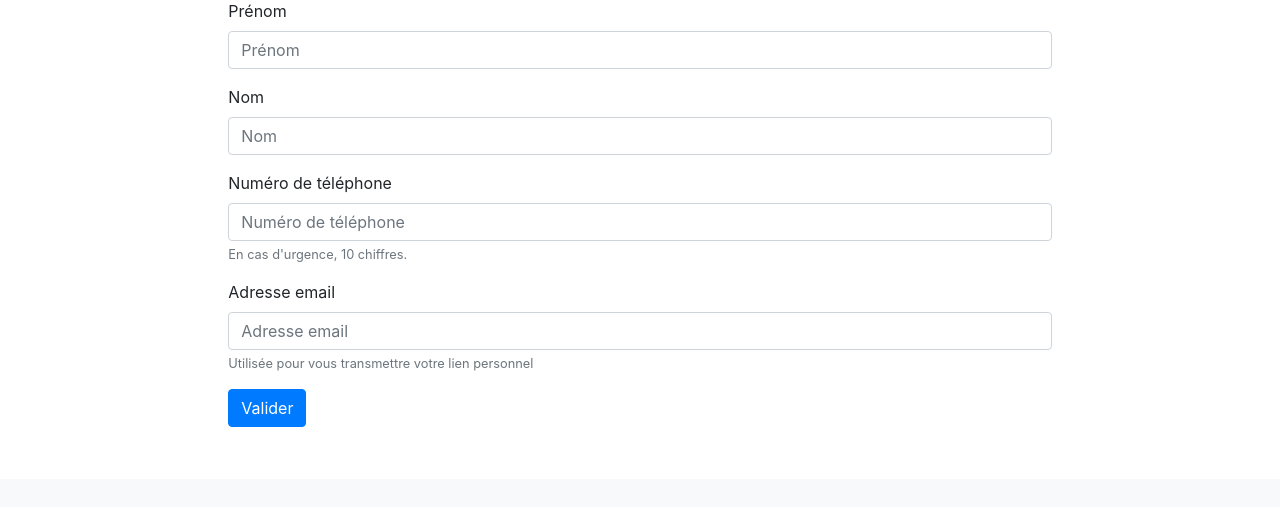
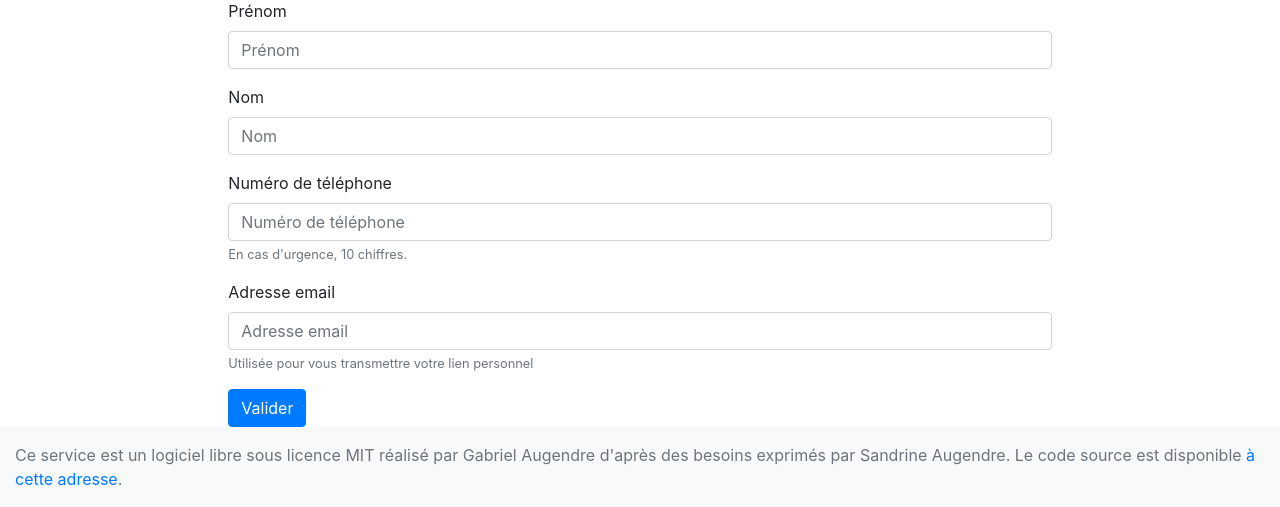
Before and after one commit to Crocmagnon/manuels-scolaires, a Django app: page / in a window 1280 px wide. Shown: the part 321-828 px from the top of the page. Before the commit the page ends 748 px from the top, so only its background shows below. Run offline with Django 3.2, Linux system fonts and the light colour scheme; some libraries are stand-ins or nearby versions.

Commit message:
Update bootstrap & add footer

```diff
--- a/manuels/templates/manuels/base.html
+++ b/manuels/templates/manuels/base.html
@@ -16,11 +16,12 @@
     <meta name="msapplication-TileColor" content="#2d89ef">
     <meta name="msapplication-config" content="{% static 'icons/browserconfig.xml' %}?v=yyLzeamAbE">
     <meta name="theme-color" content="#ffffff">
+    <link rel="stylesheet" href="https://cdn.jsdelivr.net/npm/bootstrap@4.6.0/dist/css/bootstrap.min.css" integrity="sha384-B0vP5xmATw1+K9KRQjQERJvTumQW0nPEzvF6L/Z6nronJ3oUOFUFpCjEUQouq2+l" crossorigin="anonymous">
+    <!--    <link rel="stylesheet" href="{% static 'css/style.css' %}">-->
 
-    <link rel="stylesheet" href="https://stackpath.bootstrapcdn.com/bootstrap/4.3.1/css/bootstrap.min.css"
-          integrity="sha384-ggOyR0iXCbMQv3Xipma34MD+dH/1fQ784/j6cY/iJTQUOhcWr7x9JvoRxT2MZw1T" crossorigin="anonymous">
 </head>
 <body>
+<div class="d-flex flex-column min-vh-100">
     <nav class="navbar navbar-expand-lg navbar-light bg-light">
         <a class="navbar-brand" href="{% url 'home_page' %}">Manuels scolaires</a>
         {% if user.is_authenticated or teacher and teacher.email in authorized_mails %}
@@ -40,6 +41,7 @@
             </div>
         {% endif %}
     </nav>
+    <main class="flex-fill">
         <div class="container-fluid">
             {% for message in messages %}
                 <div class="alert alert-{{ message.tags }} fade show" role="alert">
@@ -49,20 +51,23 @@
             {% block content %}
             {% endblock %}
         </div>
+    </main>
 
+    <footer class="bg-light py-3">
+      <div class="container-fluid">
+        <span class="text-muted">Ce service est un logiciel libre sous licence MIT réalisé par
+            Gabriel Augendre d'après des besoins exprimés par Sandrine Augendre. Le code source est disponible
+            <a href="https://git.augendre.info/gaugendre/manuels-scolaires">à cette adresse</a>.</span>
+      </div>
+    </footer>
+</div>
 
 <script defer src="https://kit.fontawesome.com/350c07ee78.js"
         integrity="sha384-IwFbZvLB3nqmwJikzn6JZAqNDTwjFfauT4djixzjaxmR030Fd2gx05kWWwBLwRYZ"
         crossorigin="anonymous"></script>
-<script defer src="https://code.jquery.com/jquery-3.4.1.min.js"
-        integrity="sha256-CSXorXvZcTkaix6Yvo6HppcZGetbYMGWSFlBw8HfCJo="
-        crossorigin="anonymous"></script>
-<script defer src="https://cdnjs.cloudflare.com/ajax/libs/popper.js/1.14.7/umd/popper.min.js"
-        integrity="sha384-UO2eT0CpHqdSJQ6hJty5KVphtPhzWj9WO1clHTMGa3JDZwrnQq4sF86dIHNDz0W1"
-        crossorigin="anonymous"></script>
-<script defer src="https://stackpath.bootstrapcdn.com/bootstrap/4.3.1/js/bootstrap.min.js"
-        integrity="sha384-JjSmVgyd0p3pXB1rRibZUAYoIIy6OrQ6VrjIEaFf/nJGzIxFDsf4x0xIM+B07jRM"
-        crossorigin="anonymous"></script>
+<script src="https://code.jquery.com/jquery-3.5.1.slim.min.js" integrity="sha384-DfXdz2htPH0lsSSs5nCTpuj/zy4C+OGpamoFVy38MVBnE+IbbVYUew+OrCXaRkfj" crossorigin="anonymous"></script>
+<script src="https://cdn.jsdelivr.net/npm/bootstrap@4.6.0/dist/js/bootstrap.bundle.min.js" integrity="sha384-Piv4xVNRyMGpqkS2by6br4gNJ7DXjqk09RmUpJ8jgGtD7zP9yug3goQfGII0yAns" crossorigin="anonymous"></script>
+
 {% block end_js %}
 {% endblock %}
 </body>
```
Lines whose indentation alone changed are shown as unchanged.
